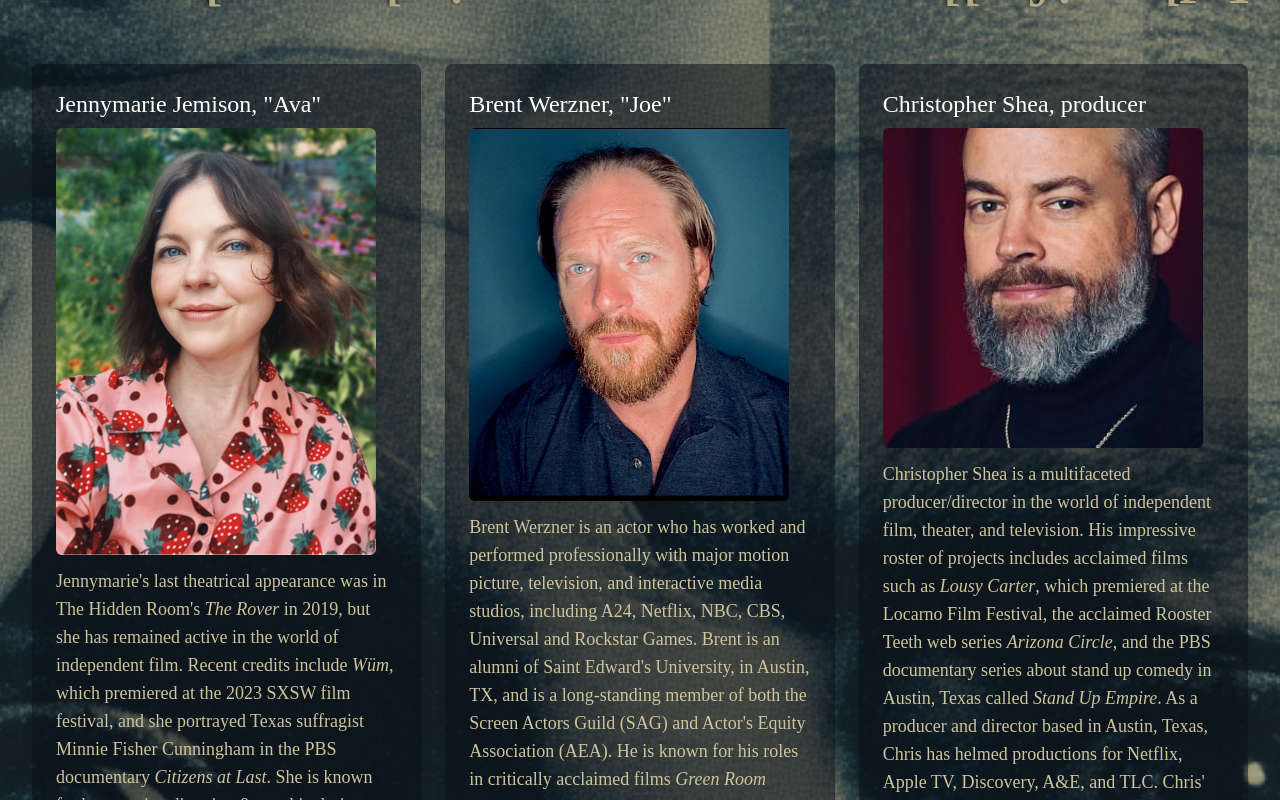
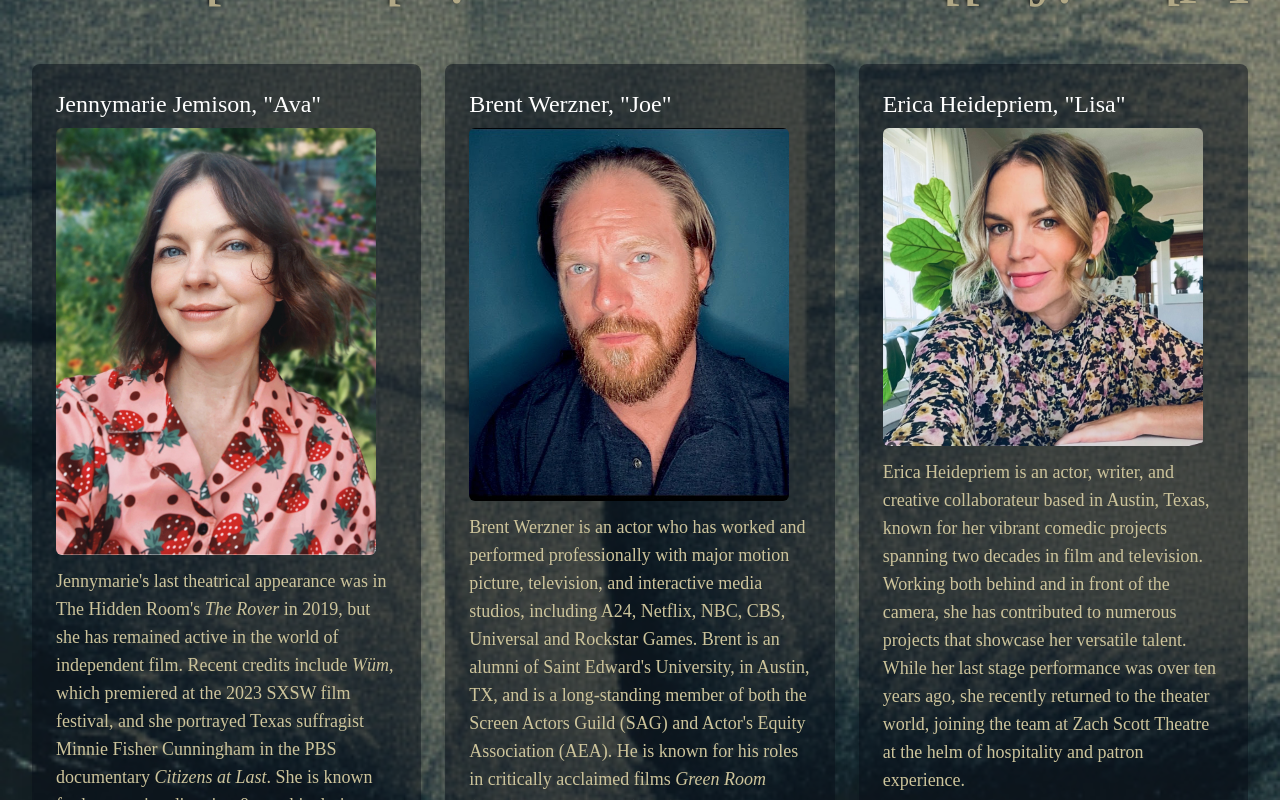
Before and after one commit to lbdeyo/apprehensionplay, a Next.js app: page /cast-crew in a window 1280 px wide. Shown: the part 340-1140 px from the top of the page. Built offline with nearby package versions, Linux system fonts and the light colour scheme; a web font is replaced by a local one.

Commit message:
adding erica, adding Google verification

```diff
--- a/app/cast-crew/page.tsx
+++ b/app/cast-crew/page.tsx
@@ -38,6 +38,8 @@ export default function CastCrew() {
                             <img src="/img/castandcrew/mills.jpeg" alt="Jeff Mills" className="w-full h-auto max-w-xs rounded-md mb-3 object-cover" />
                             <p className="text-[#cdc49b] text-lg text-left mb-2">Jeff Mills is an award-winning theater artist who has rambled across the Austin theatre scene for the last 25 years. He has worked with the Rude Mechs, SVT, Physical Plant, Fusebox, Zach Scott, Refraction Arts, the Siti Company and many more. Out of St Edwards, he cut his teeth in the improv/sketch scene as a founding member of Fatbuckle & Think Tank, moved to NYC to work with the Muppets, and then returned to Austin as a producer, director, actor and sound designer. Notable credits include <i>The Assumption, Fixing King John, Roe, Everything is Established, Three, Spacestation1985, Fixing Troilus and Cressida,</i> and <i>Hotel Vanya</i>. In 2018, Jeff received the distinguished John Bustin Award for Conspicuous Versatility from the Austin Critics Table.</p>
                         </div>
+
+
                         <div className=" mb-8 break-inside-avoid bg-[#070C17]/50 rounded-lg shadow-lg p-6 flex flex-col items-start">
                             <h2 className="text-2xl  text-white mb-2 text-left">Brent Werzner, "Joe"</h2>
                             <img src="/img/castandcrew/werzner-pic.jpg" alt="Jennymarie Jemison" className="w-full h-auto max-w-xs rounded-md mb-3 object-cover" />
@@ -55,7 +57,12 @@ export default function CastCrew() {
                             <img src="/img/castandcrew/shea.jpg" alt="Christopher Shea" className="w-full h-auto max-w-xs rounded-md mb-3 object-cover" />
                             <p className="text-[#cdc49b] text-lg text-left"> Christopher Shea is a multifaceted producer/director in the world of independent film, theater, and television. His impressive roster of projects includes acclaimed films such as <i>Lousy Carter</i>, which premiered at the Locarno Film Festival, the acclaimed Rooster Teeth web series <i>Arizona Circle</i>, and the PBS documentary series about stand up comedy in Austin, Texas called <i>Stand Up Empire</i>. As a producer and director based in Austin, Texas, Chris has helmed productions for Netflix, Apple TV, Discovery, A&E, and TLC. Chris' theatrical work has recently been for the Alchemy Theater, and includes <i>Good People</i>, <i>A Christmas Memory</i>, <i>Mack & Mabel</i>, <i>The Virgin Trial</i>, and most recently the critically acclaimed <i>Pipeline</i>.</p>
                         </div>
-                        {/* Example Cast/Crew Member 3 */}
+                        <div className=" mb-8 break-inside-avoid bg-[#070C17]/50 rounded-lg shadow-lg p-6 flex flex-col items-start">
+                            <h2 className="text-2xl  text-white mb-2 text-left">Erica Heidepriem, "Lisa"</h2>
+                            <img src="/img/castandcrew/erica-portrait.jpg" alt="Erica Heidepriem" className="w-full h-auto max-w-xs rounded-md mb-3 object-cover" />
+                            <p className="text-[#cdc49b] text-lg text-left mb-2">Erica Heidepriem is an actor, writer, and creative collaborateur based in Austin, Texas, known for her vibrant comedic projects spanning two decades in film and television. Working both behind and in front of the camera, she has contributed to numerous projects that showcase her versatile talent. While her last stage performance was over ten years ago, she recently returned to the theater world, joining the team at Zach Scott Theatre at the helm of hospitality and patron experience.</p>
+                        </div>
+
                         <div className="mb-8 break-inside-avoid bg-[#070C17]/50 rounded-lg shadow-lg p-6 flex flex-col items-start">
                             <h2 className="text-2xl  text-white mb-2 text-left">Sonnet Blanton, director</h2>
                             <img src="/img/castandcrew/sonnet.jpg" alt="Michelle Keffer" className="w-full h-auto max-w-xs rounded-md mb-3 object-cover" />
--- /dev/null
+++ b/public/google02dfb1e929170750.html
@@ -0,0 +1 @@
+google-site-verification: google02dfb1e929170750.html
```
Also changed, not shown: public/img/castandcrew/erica-portrait.jpg (added).
